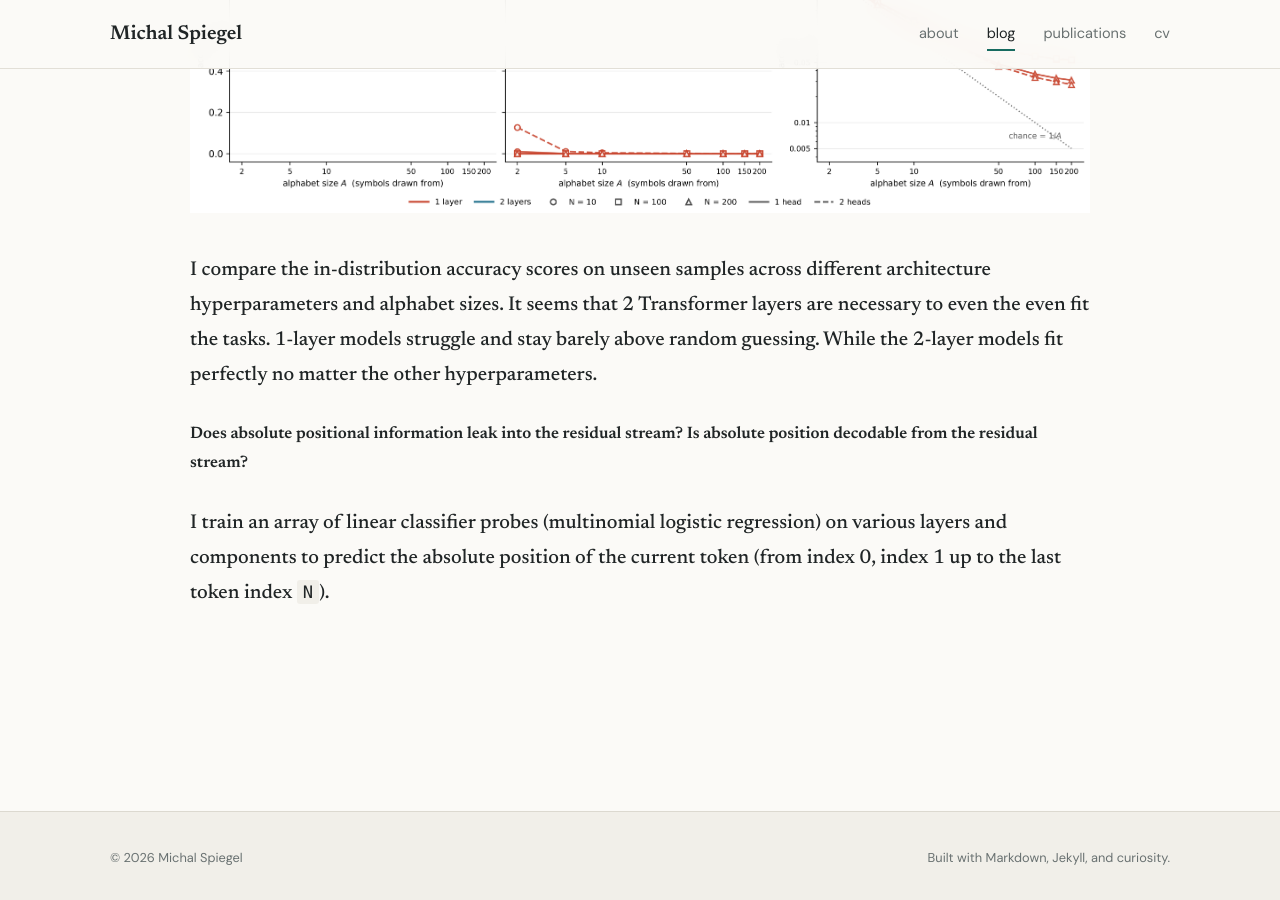
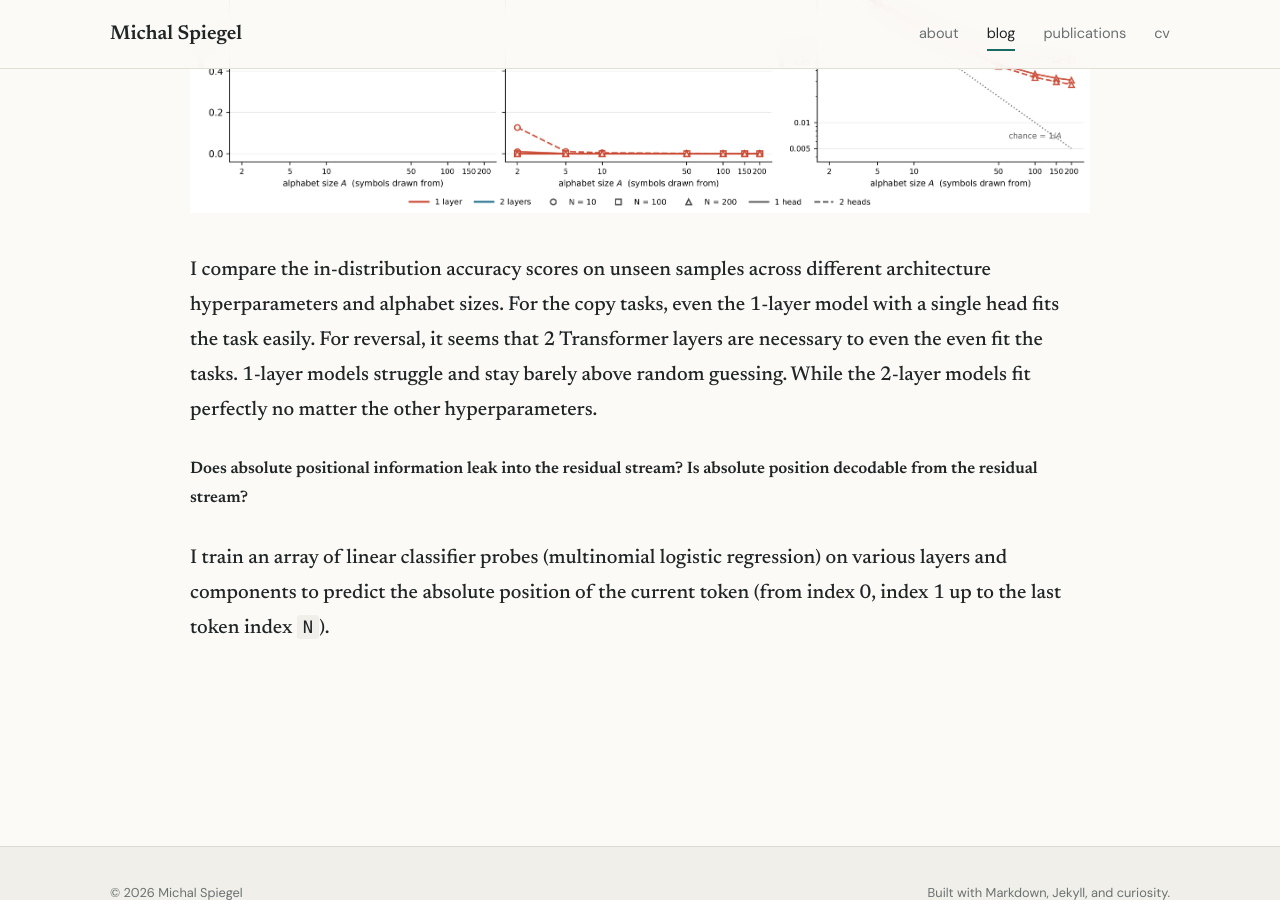
Before and after one commit to michalspiegel/michalspiegel.github.io, a Jekyll site: the page built from _posts/2026-11-02-rope-reversal.md, in a window 1280 px wide and 900 px high, scrolled down 3289 px. Built offline with Jekyll 4.4.1, drawn with Linux system fonts in a browser that asks for light colours.

Commit message:
Sync posts from vault (b82e2ec)

```diff
--- a/_posts/2026-11-02-rope-reversal.md
+++ b/_posts/2026-11-02-rope-reversal.md
@@ -43,7 +43,7 @@ I initialize the vocabulary with 256 unique character tokens. For a single train
 
 ![](/assets/images/alphabet_accuracy.png)
 
-I compare the in-distribution accuracy scores on unseen samples across different architecture hyperparameters and alphabet sizes. It seems that 2 Transformer layers are necessary to even the even fit the tasks. 1-layer models struggle and stay barely above random guessing. While the 2-layer models fit perfectly no matter the other hyperparameters.
+I compare the in-distribution accuracy scores on unseen samples across different architecture hyperparameters and alphabet sizes. For the copy tasks, even the 1-layer model with a single head fits the task easily. For reversal, it seems that 2 Transformer layers are necessary to even the even fit the tasks. 1-layer models struggle and stay barely above random guessing. While the 2-layer models fit perfectly no matter the other hyperparameters.
 
 ##### Does absolute positional information leak into the residual stream? Is absolute position decodable from the residual stream?
 I train an array of linear classifier probes (multinomial logistic regression) on various layers and components to predict the absolute position of the current token (from index 0, index 1 up to the last token index `N`).
```
